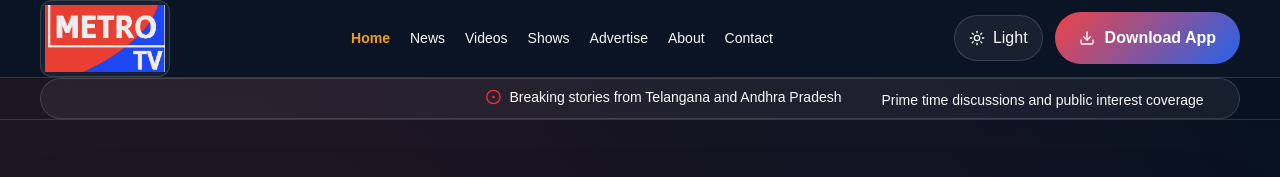
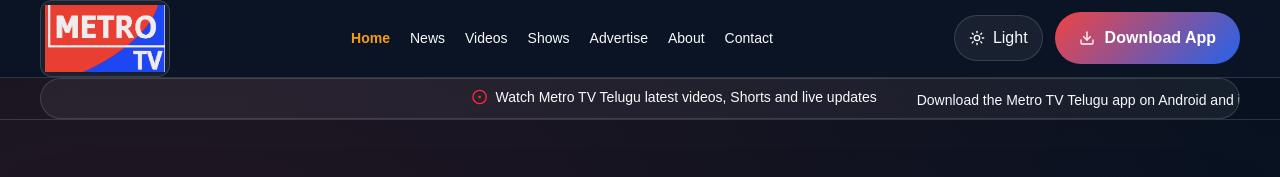
Before and after one commit to shivasricharan/metrotvtelugu, a Next.js app: page / in a window 1280 px wide. Shown: the top 177 px of the page. Built offline with nearby package versions, Linux system fonts and the light colour scheme.

Commit message:
Connect homepage ticker to Google Sheets CMS

```diff
--- a/app/page.js
+++ b/app/page.js
@@ -16,9 +16,12 @@ import FadeIn from "../components/FadeIn";
 import SectionTitle from "../components/SectionTitle";
 import VideoCard from "../components/VideoCard";
 import NewsCard from "../components/NewsCard";
-import { tickerItems } from "../lib/tickerData";
+import { fallbackTickerItems } from "../lib/tickerData";
+import { getMetroCmsData } from "../lib/metroCms";
 
-const appLinks = {
+export const dynamic = "force-dynamic";
+
+const fallbackAppLinks = {
   playStore: "https://play.google.com/store/apps/details?id=com.ht.metro_tv",
   appStore: "https://apps.apple.com/in/app/metro-tv-telugu/id6756271666",
   youtube: "https://youtube.com/@metrotvtelugunews?si=Ma595RbHnX0Rn_yw",
@@ -105,7 +108,27 @@ const businessBlocks = [
   },
 ];
 
-export default function HomePage() {
+export default async function HomePage() {
+  const cmsData = await getMetroCmsData("all");
+
+  const settings = cmsData?.settings || {};
+
+  const cmsTickerItems = Array.isArray(cmsData?.ticker)
+    ? cmsData.ticker.map((item) => item.text).filter(Boolean)
+    : [];
+
+  const tickerItems =
+    cmsTickerItems.length > 0 ? cmsTickerItems : fallbackTickerItems;
+
+  const appLinks = {
+    playStore: settings.googleplayurl || fallbackAppLinks.playStore,
+    appStore: settings.appstoreurl || fallbackAppLinks.appStore,
+    youtube: settings.youtubechannelurl || fallbackAppLinks.youtube,
+  };
+
+  const homepageFeaturedVideoId =
+    settings.homepagefeaturedvideoid || "qw1c13nI-AM";
+
   return (
     <>
       <section className="border-b" style={{ borderColor: "var(--border)" }}>
@@ -211,7 +234,7 @@ export default function HomePage() {
 
                   <div className="embed-wrap">
                     <iframe
-                      src="https://www.youtube.com/embed/qw1c13nI-AM"
+                      src={`https://www.youtube.com/embed/${homepageFeaturedVideoId}`}
                       title="Metro TV Telugu Featured Video"
                       allow="accelerometer; autoplay; clipboard-write; encrypted-media; gyroscope; picture-in-picture"
                       allowFullScreen
--- a/lib/tickerData.js
+++ b/lib/tickerData.js
@@ -1,6 +1,6 @@
-export const tickerItems = [
+export const fallbackTickerItems = [
+  "Watch Metro TV Telugu latest videos, Shorts and live updates",
+  "Download the Metro TV Telugu app on Android and iOS",
+  "Follow Metro TV Telugu on YouTube for regular news updates",
   "Breaking stories from Telangana and Andhra Pradesh",
-  "Prime time discussions and public interest coverage",
-  "Cinema, culture, interviews and featured programming",
-  "A stronger digital destination for Telugu audiences",
 ];
```
